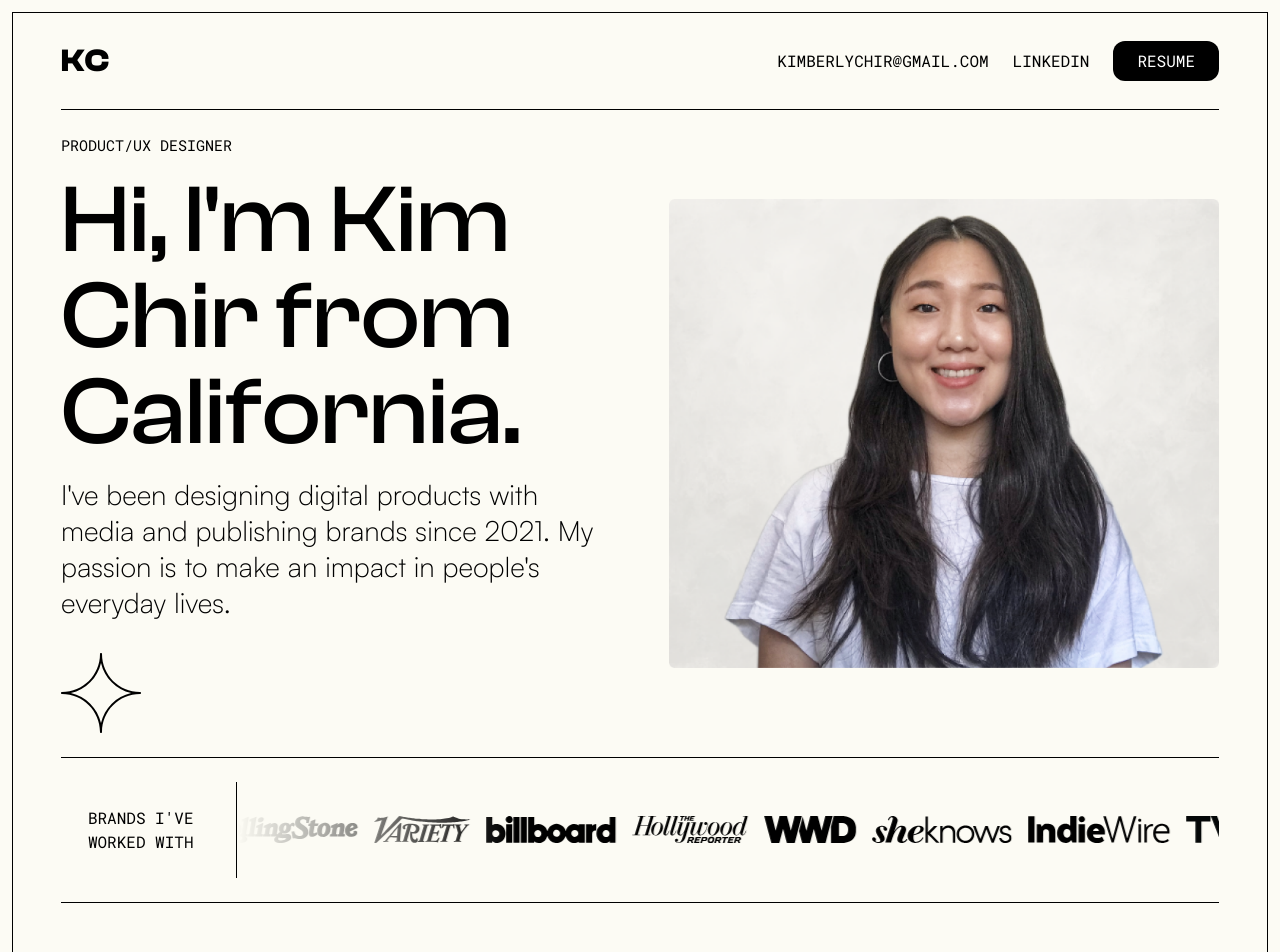
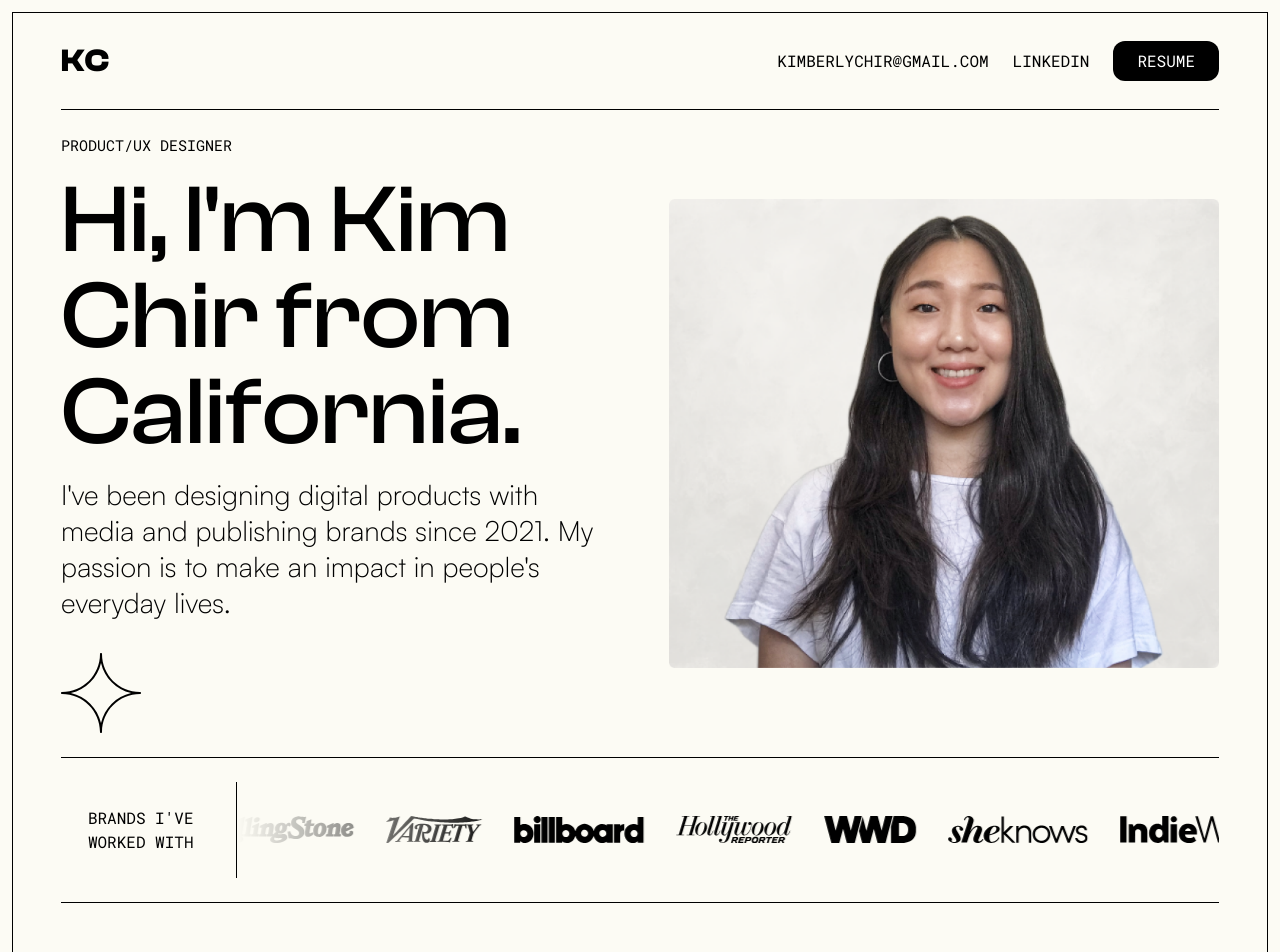
Before and after one commit to ezekieljkang/kimjchir-portfolio, a Next.js app: page /kimjchir-portfolio/ in a window 1280 px wide. Shown: the top 952 px of the page. Built offline with nearby package versions, Linux system fonts and the light colour scheme.

Commit message:
update spacing on infinite moving cards

```diff
--- a/components/CompaniesCarousel.tsx
+++ b/components/CompaniesCarousel.tsx
@@ -18,7 +18,7 @@ const CompaniesCarousel = () => {
           direction="left" // or "right"
           speed="normal"   // or "fast", "slow"
           pauseOnHover={true}
-          className="my-custom-class space-x-[1rem]"
+          className="my-custom-class"
         />
       </div>
     </div>
--- a/components/ui/InfiniteMovingCards.tsx
+++ b/components/ui/InfiniteMovingCards.tsx
@@ -88,7 +88,7 @@ export const InfiniteMovingCards = ({
       <ul
         ref={scrollerRef}
         className={cn(
-          "flex min-w-full shrink-0 gap-4 py-4 w-max flex-nowrap items-center",
+          "flex min-w-full shrink-0 gap-8 py-4 w-max flex-nowrap items-center",
           start && "animate-scroll",
           pauseOnHover && "hover:[animation-play-state:paused]"
         )}
```
